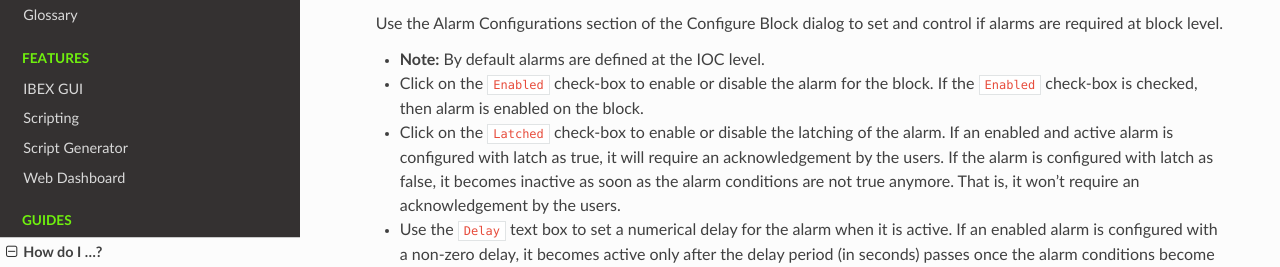
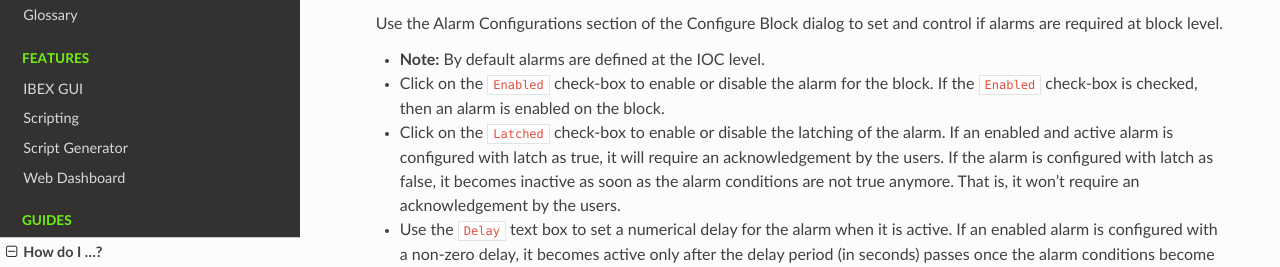
Before and after one commit to ISISComputingGroup/ibex_user_manual, a Sphinx documentation site: the page built from doc/how_to/Create-and-Manage-Configurations.rst, in a window 1280 px wide and 900 px high, scrolled down 4972 px. Shown: the part 184-451 px from the top of the window. Built offline with Sphinx 7.4.7 and the Read the Docs theme 3.1.0, drawn with Linux system fonts in a browser that asks for light colours.

Commit message:
Apply batched suggestions from code review
Co-authored-by: George Ryall <george.ryall@stfc.ac.uk>

```diff
--- a/doc/how_to/Create-and-Manage-Configurations.rst
+++ b/doc/how_to/Create-and-Manage-Configurations.rst
@@ -157,7 +157,7 @@ Alarm Configurations
    Use the Alarm Configurations section of the Configure Block dialog to set and control if alarms are required at block level.
 
    * **Note:** By default alarms are defined at the IOC level.
-   * Click on the ``Enabled`` check-box to enable or disable the alarm for the block.  If the ``Enabled`` check-box is checked, then alarm is enabled on the block.
+   * Click on the ``Enabled`` check-box to enable or disable the alarm for the block.  If the ``Enabled`` check-box is checked, then an alarm is enabled on the block.
    * Click on the ``Latched`` check-box to enable or disable the latching of the alarm. If an enabled and active alarm is configured with latch as true, it will require an acknowledgement by the users. If the alarm is configured with latch as false, it becomes inactive as soon as the alarm conditions are not true anymore. That is, it won't require an acknowledgement by the users.
    * Use the ``Delay`` text box to set a numerical delay for the alarm when it is active. If an enabled alarm is configured with a non-zero delay, it becomes active only after the delay period (in seconds) passes once the alarm conditions become true and still remains true. Otherwise it is immediately active (delay=0).
    * Use the ``Guidance`` text box to set a show a guidance or helper text on the alarm in Alarm view. This could be, for example, name of the particular device in error.
```
